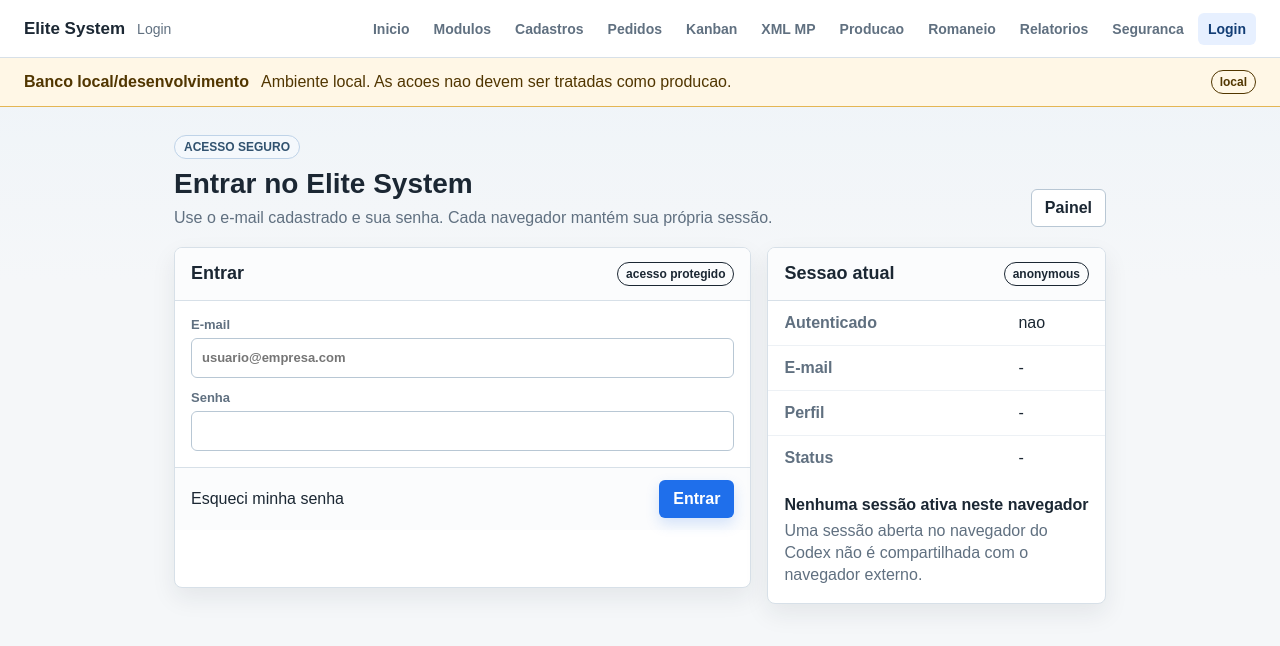
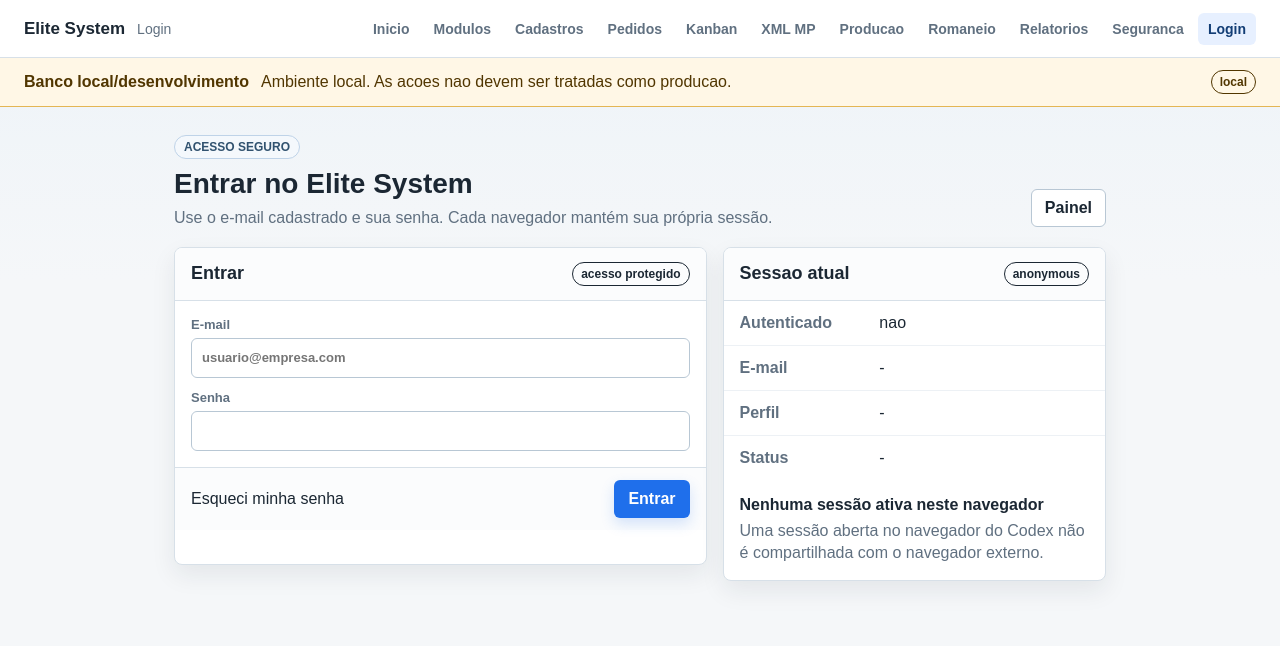
Before and after one commit to tiolusystems/elite-system, a Next.js app in the folder apps/web/: page /login in a window 1280 px wide. Shown: the top 646 px of the page. Built offline with nearby package versions, Linux system fonts and the light colour scheme; no server answers.

Commit message:
Fix responsive auth layouts

```diff
--- a/apps/web/app/globals.css
+++ b/apps/web/app/globals.css
@@ -394,6 +394,18 @@ h1 {
   max-width: 980px;
 }
 
+.login-workspace .two-column {
+  grid-template-columns: minmax(0, 1.25fr) minmax(360px, 0.9fr);
+}
+
+.login-workspace .status-row {
+  grid-template-columns: minmax(110px, 0.75fr) minmax(0, 1.25fr);
+}
+
+.login-workspace .status-row dd {
+  overflow-wrap: anywhere;
+}
+
 .flow-board,
 .queue-list,
 .module-radar,
@@ -2163,6 +2175,11 @@ h1 {
     grid-template-columns: 1fr;
   }
 
+  .login-workspace .two-column,
+  .login-workspace .status-row {
+    grid-template-columns: 1fr;
+  }
+
   .module-environment-form,
   .module-rollout-form {
     grid-template-columns: 1fr;
```
